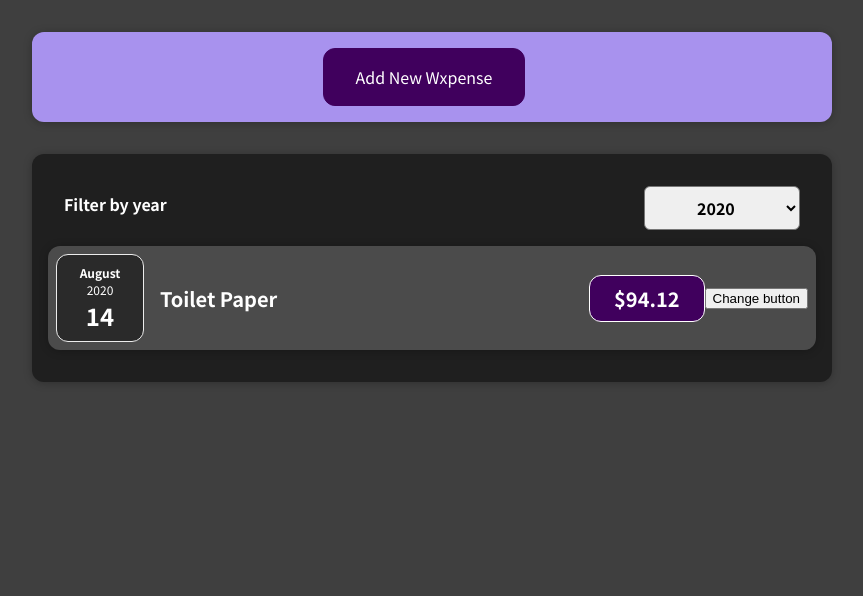
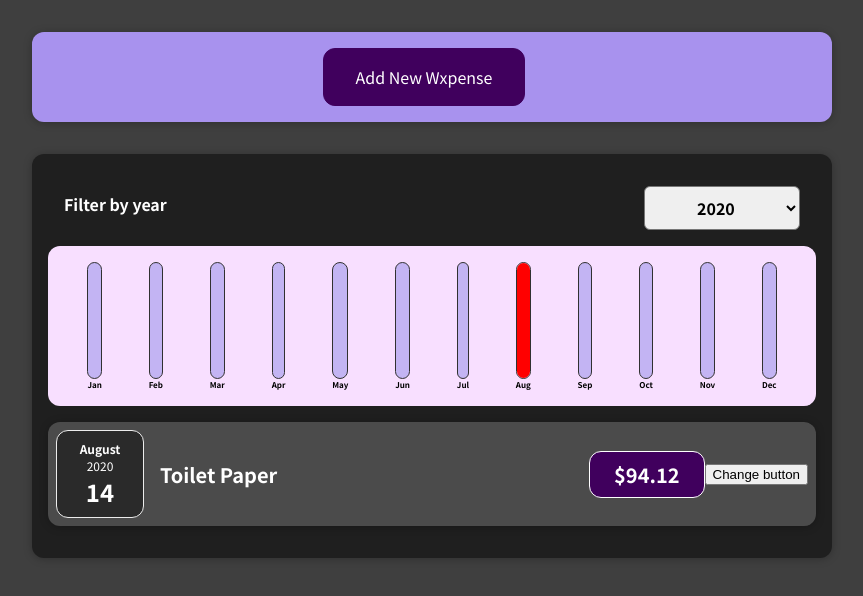
Before and after one commit to Marechka/Expense-App, a React (Create React App) app: page / in a window 1280 px wide. Shown: the top 596 px of the page, without its empty margins (208-1071 px from the left). Built offline with nearby package versions, Linux system fonts and the light colour scheme.

Commit message:
Expenses Chart added

```diff
--- /dev/null
+++ b/src/components/Chart/Chart.css
@@ -0,0 +1,9 @@
+.chart {
+  padding: 1rem;
+  border-radius: 12px;
+  background-color: #f8dfff;
+  text-align: center;
+  display: flex;
+  justify-content: space-around;
+  height: 10rem;
+}
--- /dev/null
+++ b/src/components/Chart/Chart.js
@@ -0,0 +1,25 @@
+import React from "react";
+import "./Chart.css";
+import ChartBar from "./ChartBar";
+
+const Chart = (props) => {
+    // transfroming object of dataPOint into a number
+    const dataPointValues = props.dataPoints.map(dataPoint => dataPoint.value);
+    // spread operator
+    const totalMaximum = Math.max(...dataPointValues);
+
+  return (
+    <div className="chart">
+      {props.dataPoints.map((dataPoint) => (
+        <ChartBar
+          key={dataPoint.label}
+          value={dataPoint.value}
+          maxValue={totalMaximum}
+          label={dataPoint.label}
+        />
+      ))}
+    </div>
+  );
+};
+
+export default Chart;
--- /dev/null
+++ b/src/components/Chart/ChartBar.css
@@ -0,0 +1,30 @@
+.chart-bar {
+  height: 100%;
+  display: flex;
+  flex-direction: column;
+  align-items: center;
+}
+
+.chart-bar__inner {
+  height: 100%;
+  width: 100%;
+  border: 1px solid #313131;
+  border-radius: 12px;
+  background-color: #c3b4f3;
+  overflow: hidden;
+  display: flex;
+  flex-direction: column;
+  justify-content: flex-end;
+}
+
+.chart-bar__fill {
+  background-color: #4826b9;
+  width: 100%;
+  transition: all 0.3s ease-out;
+}
+
+.chart-bar__label {
+  font-weight: bold;
+  font-size: 0.5rem;
+  text-align: center;
+}
--- /dev/null
+++ b/src/components/Chart/ChartBar.js
@@ -0,0 +1,21 @@
+import React from 'react';
+import './ChartBar.css';
+
+
+const ChartBar = props => {
+    let barFillHeight = '0%';
+
+    if (props.maxValue > 0) {
+        barFillHeight = Math.round((props.value/props.maxValue)*100) + '%';
+    }
+    return (
+      <div className="chart-bar">
+        <div className="chart-bar__inner">
+          <div className="chart-bar__fill" style={{height: barFillHeight, backgroundColor: 'red'}}> </div>
+        </div>
+        <div className="chart-bar__label">{props.label}</div>
+      </div>
+    );
+}
+
+export default ChartBar;
--- a/src/components/Expenses/Expenses.js
+++ b/src/components/Expenses/Expenses.js
@@ -2,6 +2,7 @@
 import Card from "../UI/Card";
 import ExpensesFilter from "./ExpensesFilter";
 import ExpensesList from './ExpensesList';
+import ExpensesChart from './ExpensesChart';
 import "./Expenses.css";
 import "../UI/Card";
 import { useState } from "react";
@@ -27,6 +28,7 @@
         selected={filteredYear}
         onChangeFilter={filterChangeHandler}
       />
+      <ExpensesChart expenses={filteredExpenses}/>
       {/* now we have lean jsx and just show whatever expenseContent has according to condition */}
       <ExpensesList items={filteredExpenses}/>
       {/* <ExpenseItem
--- /dev/null
+++ b/src/components/Expenses/ExpensesChart.js
@@ -0,0 +1,28 @@
+import React from 'react';
+import Chart from '../Chart/Chart';
+
+
+const ExpensesChart = props => {
+    const chartDataPoints = [
+        {label: 'Jan', value: 0},
+        {label: 'Feb', value: 0},
+        {label: 'Mar', value: 0},
+        {label: 'Apr', value: 0},
+        {label: 'May', value: 0},
+        {label: 'Jun', value: 0},
+        {label: 'Jul', value: 0},
+        {label: 'Aug', value: 0},
+        {label: 'Sep', value: 0},
+        {label: 'Oct', value: 0},
+        {label: 'Nov', value: 0},
+        {label: 'Dec', value: 0}
+    ];
+
+    for (const expense of props.expenses) {
+        const expenseMonth = expense.date.getMonth(); // starting at Jan => 0
+        chartDataPoints[expenseMonth].value += expense.amount;
+    }
+    return <Chart dataPoints={chartDataPoints}/>;
+};
+
+export default ExpensesChart;
--- a/src/components/NewExpense/ExpenseForm.js
+++ b/src/components/NewExpense/ExpenseForm.js
@@ -43,7 +43,8 @@
         // building new expense object since we used individual useState for each entry
         const expenseData = {
             title: enteredTitle,
-            amount:enteredAmount,
+            // + is making sure that added amount is a number and not a String
+            amount: +enteredAmount,
             date: new Date(enteredDate)
         };
         console.log(expenseData);
```
Also changed, not shown: 1 other file (tests, documents, lock files or other folders).
